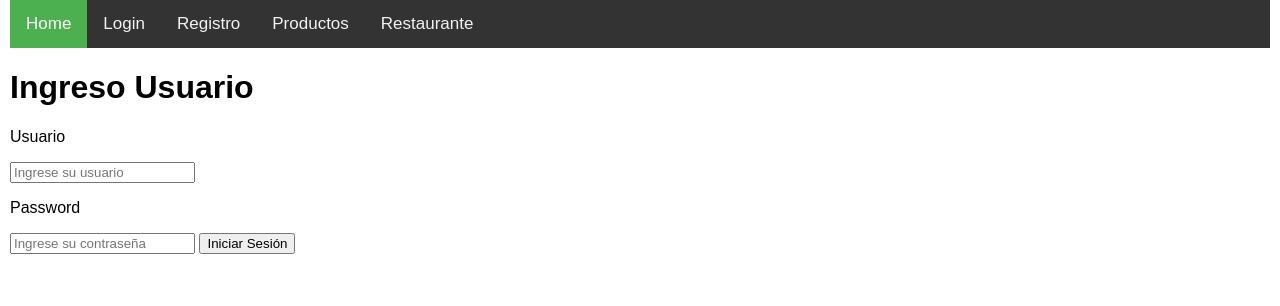
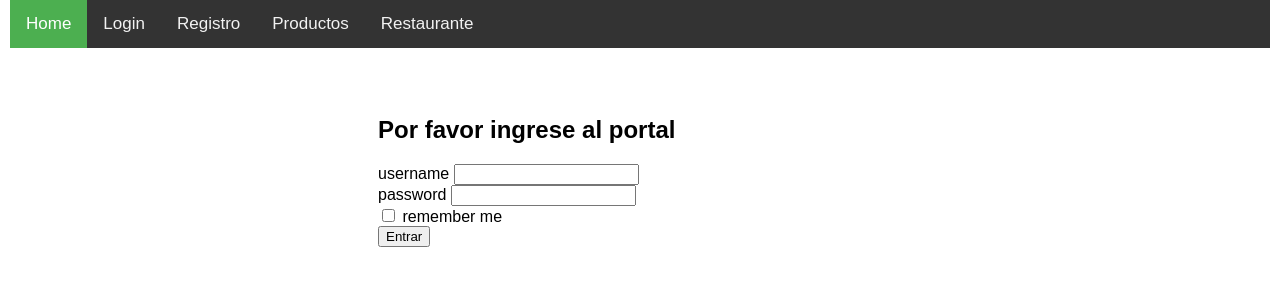
Before and after one commit to Snatiolam/19-Food, a Flask app: page /login in a window 1280 px wide. Shown: the top 306 px of the page. Run offline with Flask 2, Linux system fonts and the light colour scheme; parts of the project's set-up code (start-up, migrations or seed data) failed here and were passed over; some libraries are stand-ins or nearby versions.

Commit message:
Ya se puede login de usuario

```diff
--- a/app.py
+++ b/app.py
@@ -1,5 +1,6 @@
 from flask import Flask, render_template, url_for, request, redirect
 from flask_sqlalchemy import SQLAlchemy
+from flask_bootstrap import Bootstrap
 from flask_wtf import FlaskForm
 from wtforms import StringField, PasswordField, BooleanField
 from wtforms.validators import InputRequired, Email, Length
@@ -8,7 +9,10 @@ from flask_login import LoginManager, UserMixin, login_user, login_required, log
 import random
 
 app = Flask(__name__)
+app.config['SECRET_KEY'] = 'Thisissupposedtobesecret!'
 app.config['SQLALCHEMY_DATABASE_URI'] = 'sqlite:///database.db'
+app.config['SQLALCHEMY_TRACK_MODIFICATIONS'] = 'True'
+bootstrap = Bootstrap(app)
 db = SQLAlchemy(app)
 login_manager = LoginManager()
 login_manager.init_app(app)
@@ -59,7 +63,22 @@ def home():
 
 @app.route("/login", methods=['GET', 'POST'])
 def login():
-    return render_template("login.html")
+    if current_user.is_authenticated == False:
+        form = LoginForm()
+
+        if form.validate_on_submit():
+            user = User.query.filter_by(username=form.username.data).first()
+            if user:
+                if check_password_hash(user.password, form.password):
+                    login_user(user, remember=form.remember.data)
+                    return redirect(url_for('home'))
+
+            return render_template('login.html', form=form)
+
+        return render_template('login.html', form=form)
+    else:
+        return redirect(url_for('home'))
+   #  return render_template('login.html')
 
 @app.route("/register", methods=['GET', 'POST'])
 def registro():
--- a/templates/login.html
+++ b/templates/login.html
@@ -1,15 +1,24 @@
 {% extends 'layout.html' %}
+{% import "bootstrap/wtf.html" as wtf %}
 {% block head %}
 {% endblock %}
 {% block body %}
 
-<h1>Ingreso Usuario</h1>
-<form action="" method="POST">
-    <p>Usuario</p>
-    <input type="text" name="user" placeholder="Ingrese su usuario">
-    <p>Password</p>
-    <input type="password" name="pass" placeholder="Ingrese su contraseña">
-    <input type="submit" value="Iniciar Sesión">
-</form>
+
+<div class="container" style="padding: 48px 23em; ">
+
+    <form class="form-signin" method="POST" action="/login">
+        <h2 class="form-signin-heading">Por favor ingrese al portal</h2>
+        {{ form.hidden_tag() }}
+        {{ wtf.form_field(form.username) }}
+        {{ wtf.form_field(form.password) }}
+        {{ wtf.form_field(form.remember) }}
+        <button class="btn btn-lg btn-primary btn-block" type="submit">Entrar</button>
+        {% if error != "" %}
+        <h2 class="form-signin-heading" style="font-size: 15px; color: red;">{{error}}</h2>
+        {% endif %}
+    </form>
+
+</div> <!-- /container -->
 
 {% endblock %}
```
